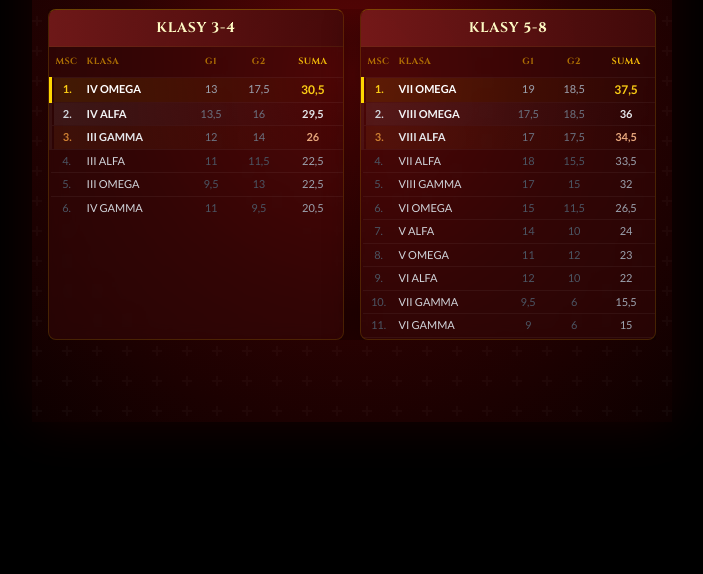
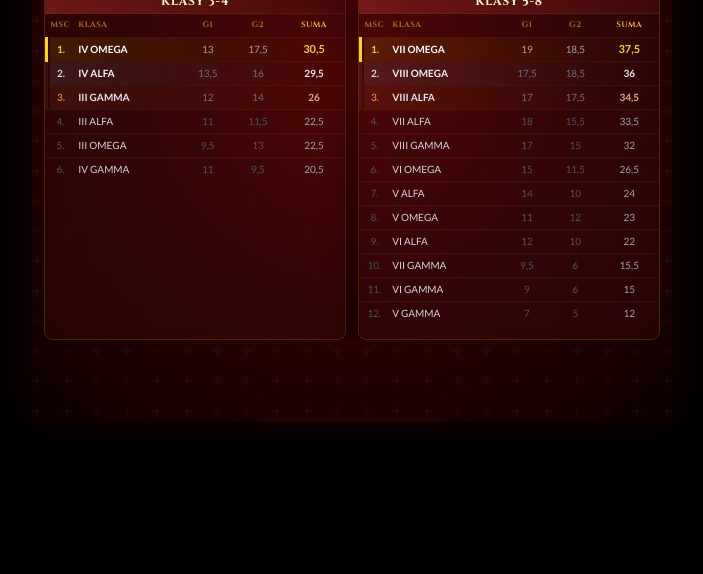
Before and after one commit to Hen9est/gra1, a plain HTML site: page index.html in a window 1280 px wide. Shown: the part 226-800 px from the top of the page, without its empty margins (288-991 px from the left). Drawn offline with nearby package versions, Linux system fonts and the light colour scheme.

Commit message:
Update index.html

```diff
--- a/index.html
+++ b/index.html
@@ -52,7 +52,7 @@
             box-shadow: 0 0 50px rgba(255, 0, 0, 0.1);
         }
 
-        /* Dekoracyjne drobinki w tle (opcjonalne) */
+        /* Dekoracyjne drobinki w tle */
         #slide-container::before {
             content: '';
             position: absolute;
@@ -80,12 +80,14 @@
             backdrop-filter: blur(8px);
             border: 1px solid rgba(255, 215, 0, 0.15);
             box-shadow: 0 8px 32px 0 rgba(0, 0, 0, 0.5);
-            border-top: 1px solid rgba(255, 215, 0, 0.3); /* Jaśniejsza góra */
+            border-top: 1px solid rgba(255, 215, 0, 0.3);
         }
 
+        /* Zmniejszony padding dla komórek, żeby wszystko się zmieściło */
         td, th {
-            padding: 3px 4px;
+            padding: 1px 4px; /* Było 3px 4px */
             white-space: nowrap;
+            height: 24px; /* Wymuszona wysokość wiersza */
         }
 
         /* Stylizacja wierszy podium */
@@ -104,55 +106,65 @@
 
         /* Opóźnienia dla animacji wejścia */
         tbody tr {
-            opacity: 0; /* Domyślnie ukryte przed animacją */
+            opacity: 0;
             animation: slide-in-up 0.4s ease-out forwards;
         }
+        /* Kaskada animacji */
         tbody tr:nth-child(1) { animation-delay: 0.1s; }
-        tbody tr:nth-child(2) { animation-delay: 0.2s; }
-        tbody tr:nth-child(3) { animation-delay: 0.3s; }
-        tbody tr:nth-child(4) { animation-delay: 0.4s; }
-        tbody tr:nth-child(5) { animation-delay: 0.5s; }
-        tbody tr:nth-child(6) { animation-delay: 0.6s; }
-        tbody tr:nth-child(7) { animation-delay: 0.7s; }
-        tbody tr:nth-child(8) { animation-delay: 0.8s; }
-        tbody tr:nth-child(9) { animation-delay: 0.9s; }
-        tbody tr:nth-child(10) { animation-delay: 1.0s; }
-        tbody tr:nth-child(11) { animation-delay: 1.1s; }
-        tbody tr:nth-child(12) { animation-delay: 1.2s; }
+        tbody tr:nth-child(2) { animation-delay: 0.15s; }
+        tbody tr:nth-child(3) { animation-delay: 0.2s; }
+        tbody tr:nth-child(4) { animation-delay: 0.25s; }
+        tbody tr:nth-child(5) { animation-delay: 0.3s; }
+        tbody tr:nth-child(6) { animation-delay: 0.35s; }
+        tbody tr:nth-child(7) { animation-delay: 0.4s; }
+        tbody tr:nth-child(8) { animation-delay: 0.45s; }
+        tbody tr:nth-child(9) { animation-delay: 0.5s; }
+        tbody tr:nth-child(10) { animation-delay: 0.55s; }
+        tbody tr:nth-child(11) { animation-delay: 0.6s; }
+        tbody tr:nth-child(12) { animation-delay: 0.65s; }
+
+        /* Ukrywanie paska przewijania (estetyka) */
+        .scrollbar-hide::-webkit-scrollbar {
+            display: none;
+        }
+        .scrollbar-hide {
+            -ms-overflow-style: none;
+            scrollbar-width: none;
+        }
 
     </style>
 </head>
 <body>
 
-    <div id="slide-container" class="p-4">
+    <div id="slide-container" class="p-3"> <!-- Zmniejszony padding kontenera -->
 
         <!-- Header -->
-        <header class="text-center mb-3 shrink-0 relative z-10">
-            <h1 class="text-3xl font-black gold-gradient-text tracking-wider">LIGA MISTRZÓW</h1>
-            <div class="flex items-center justify-center gap-2 mt-1">
+        <header class="text-center mb-1 shrink-0 relative z-10"> <!-- Zmniejszony margin bottom -->
+            <h1 class="text-2xl font-black gold-gradient-text tracking-wider">LIGA MISTRZÓW</h1>
+            <div class="flex items-center justify-center gap-2 mt-0">
                 <div class="h-[1px] w-12 bg-gradient-to-r from-transparent via-red-400 to-transparent"></div>
-                <p class="text-[10px] text-red-100 tracking-[0.2em] uppercase font-bold text-shadow">Klasyfikacja Generalna 2025/26</p>
+                <p class="text-[9px] text-red-100 tracking-[0.2em] uppercase font-bold text-shadow">Klasyfikacja Generalna 2025/26</p>
                 <div class="h-[1px] w-12 bg-gradient-to-r from-transparent via-red-400 to-transparent"></div>
             </div>
         </header>
 
         <!-- Grid -->
-        <div class="grid grid-cols-2 gap-4 h-full overflow-hidden relative z-10">
+        <div class="grid grid-cols-2 gap-3 h-full overflow-hidden relative z-10">
 
             <!-- Tabela 3-4 -->
             <div class="glass-panel rounded-lg overflow-hidden flex flex-col h-full">
-                <div class="bg-gradient-to-r from-red-900/80 to-red-950/80 p-2 border-b border-yellow-900/30 shrink-0">
-                    <h2 class="text-sm font-bold text-center text-yellow-100 tracking-wider">KLASY 3-4</h2>
+                <div class="bg-gradient-to-r from-red-900/80 to-red-950/80 p-1 border-b border-yellow-900/30 shrink-0">
+                    <h2 class="text-xs font-bold text-center text-yellow-100 tracking-wider">KLASY 3-4</h2>
                 </div>
                 <div class="overflow-y-auto flex-grow scrollbar-hide">
-                    <table class="w-full text-left text-[11px]">
+                    <table class="w-full text-left text-[10px]">
                         <thead>
-                            <tr class="text-yellow-600/80 border-b border-white/5 text-[9px] uppercase tracking-wider">
-                                <th class="text-center w-8 py-2">Msc</th>
-                                <th class="py-2">Klasa</th>
-                                <th class="text-center py-2">G1</th>
-                                <th class="text-center py-2">G2</th>
-                                <th class="text-center font-bold text-yellow-500 py-2">SUMA</th>
+                            <tr class="text-yellow-600/80 border-b border-white/5 text-[8px] uppercase tracking-wider">
+                                <th class="text-center w-6">Msc</th>
+                                <th>Klasa</th>
+                                <th class="text-center">G1</th>
+                                <th class="text-center">G2</th>
+                                <th class="text-center font-bold text-yellow-500">SUMA</th>
                             </tr>
                         </thead>
                         <tbody class="divide-y divide-white/5">
@@ -161,7 +173,7 @@
                                 <td class="font-bold text-white">IV OMEGA</td>
                                 <td class="text-center text-gray-400 font-normal">13</td>
                                 <td class="text-center text-gray-400 font-normal">17,5</td>
-                                <td class="text-center font-bold text-yellow-400 text-[12px]">30,5</td>
+                                <td class="text-center font-bold text-yellow-400 text-[11px]">30,5</td>
                             </tr>
                             <tr class="rank-2">
                                 <td class="text-center text-gray-300 font-bold">2.</td>
@@ -205,18 +217,18 @@
 
             <!-- Tabela 5-8 -->
             <div class="glass-panel rounded-lg overflow-hidden flex flex-col h-full">
-                <div class="bg-gradient-to-r from-red-900/80 to-red-950/80 p-2 border-b border-yellow-900/30 shrink-0">
-                    <h2 class="text-sm font-bold text-center text-yellow-100 tracking-wider">KLASY 5-8</h2>
+                <div class="bg-gradient-to-r from-red-900/80 to-red-950/80 p-1 border-b border-yellow-900/30 shrink-0">
+                    <h2 class="text-xs font-bold text-center text-yellow-100 tracking-wider">KLASY 5-8</h2>
                 </div>
                 <div class="overflow-y-auto flex-grow scrollbar-hide">
-                    <table class="w-full text-left text-[11px]">
+                    <table class="w-full text-left text-[10px]">
                         <thead>
-                            <tr class="text-yellow-600/80 border-b border-white/5 text-[9px] uppercase tracking-wider">
-                                <th class="text-center w-8 py-2">Msc</th>
-                                <th class="py-2">Klasa</th>
-                                <th class="text-center py-2">G1</th>
-                                <th class="text-center py-2">G2</th>
-                                <th class="text-center font-bold text-yellow-500 py-2">SUMA</th>
+                            <tr class="text-yellow-600/80 border-b border-white/5 text-[8px] uppercase tracking-wider">
+                                <th class="text-center w-6">Msc</th>
+                                <th>Klasa</th>
+                                <th class="text-center">G1</th>
+                                <th class="text-center">G2</th>
+                                <th class="text-center font-bold text-yellow-500">SUMA</th>
                             </tr>
                         </thead>
                         <tbody class="divide-y divide-white/5">
@@ -225,7 +237,7 @@
                                 <td class="font-bold text-white">VII OMEGA</td>
                                 <td class="text-center text-gray-400 font-normal">19</td>
                                 <td class="text-center text-gray-400 font-normal">18,5</td>
-                                <td class="text-center font-bold text-yellow-400 text-[12px]">37,5</td>
+                                <td class="text-center font-bold text-yellow-400 text-[11px]">37,5</td>
                             </tr>
                             <tr class="rank-2">
                                 <td class="text-center text-gray-300 font-bold">2.</td>
```
